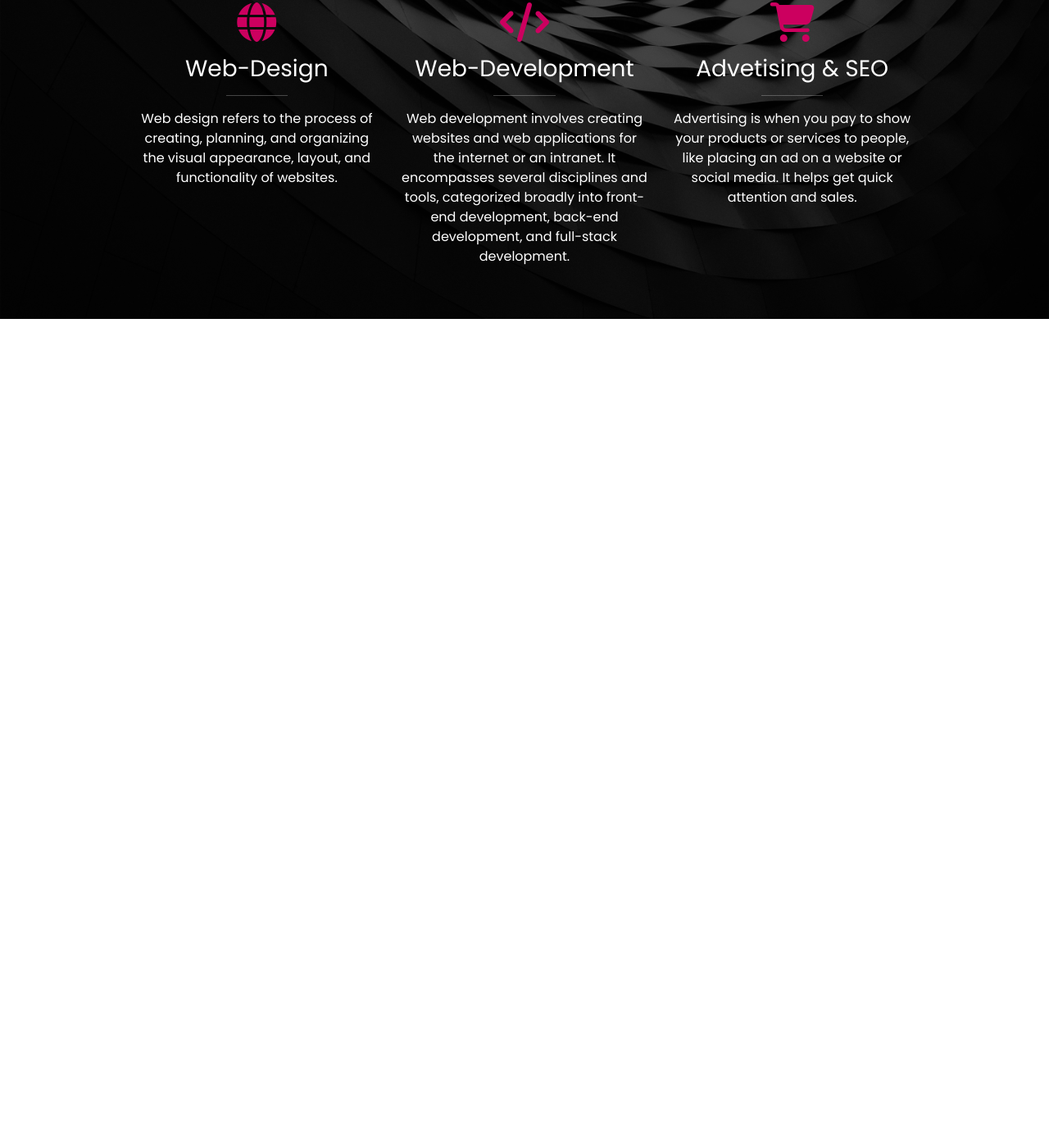
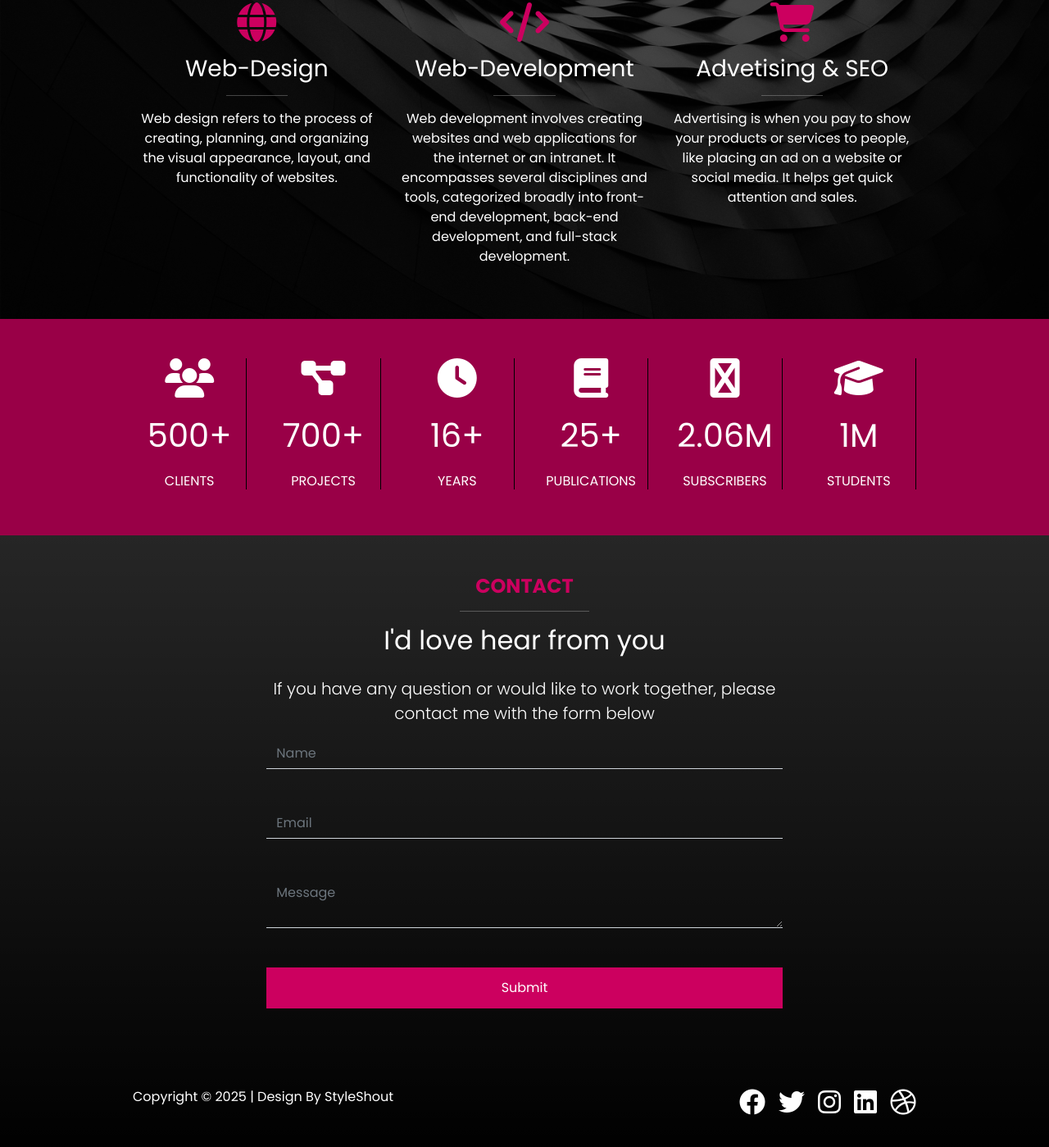
Before and after one commit to shaheencodex/Portfolio-Website, a website: page index.html in a window 1280 px wide. Shown: the part 3726-5125 px from the top of the page at 82% size. Before the commit the page ends 4115 px from the top, so only its background shows below. Drawn offline with nearby package versions, Linux system fonts and the light colour scheme; files that its build step writes are made by us from their sources.

Commit message:
Contact and form added

```diff
--- a/index.html
+++ b/index.html
@@ -370,6 +370,127 @@
         </div>
       </div>
     </section>
+
+    <section class="stats py-5 text-bg-secondary">
+      <div class="container">
+        <div class="row">
+          <div class="col-md-4 col-lg-2">
+            <div class="stat text-center border-end border-dark">
+              <i class="fas fa-users fa-3x mb-3"></i>
+              <p class="fs-1">500+</p>
+              <h3 class="fs-6 text-uppercase">Clients</h3>
+            </div>
+          </div>
+          <div class="col-md-4 col-lg-2">
+            <div class="stat text-center border-end border-dark">
+              <i class="fas fa-project-diagram fa-3x mb-3"></i>
+              <p class="fs-1">700+</p>
+              <h3 class="fs-6 text-uppercase">Projects</h3>
+            </div>
+          </div>
+          <div class="col-md-4 col-lg-2">
+            <div class="stat text-center border-end border-dark">
+              <i class="fas fa-clock fa-3x mb-3"></i>
+              <p class="fs-1">16+</p>
+              <h3 class="fs-6 text-uppercase">Years</h3>
+            </div>
+          </div>
+          <div class="col-md-4 col-lg-2">
+            <div class="stat text-center border-end border-dark">
+              <i class="fas fa-book fa-3x mb-3"></i>
+              <p class="fs-1">25+</p>
+              <h3 class="fs-6 text-uppercase">Publications</h3>
+            </div>
+          </div>
+          <div class="col-md-4 col-lg-2">
+            <div class="stat text-center border-end border-dark">
+              <i class="fas fa-youtube fa-3x mb-3"></i>
+              <p class="fs-1">2.06M</p>
+              <h3 class="fs-6 text-uppercase">Subscribers</h3>
+            </div>
+          </div>
+          <div class="col-md-4 col-lg-2">
+            <div class="stat text-center border-end border-dark">
+              <i class="fas fa-graduation-cap fa-3x mb-3"></i>
+              <p class="fs-1">1M</p>
+              <h3 class="fs-6 text-uppercase">Students</h3>
+            </div>
+          </div>
+        </div>
+      </div>
+    </section>
+    <!-- Contact -->
+    <section class="contact text-bg-dark bg-gradient py-5">
+      <div class="container">
+        <div class="row">
+          <div class="col-md-8 offset-md-2">
+            <div class="text-center mb-5">
+              <h4 class="text-uppercase fw-bold text-primary">Contact</h4>
+              <hr class="w-25 mx-auto" />
+              <h2 class="mb-4">I'd love hear from you</h2>
+              <p class="lead">
+                If you have any question or would like to work together, please
+                contact me with the form below
+              </p>
+
+              <!-- Form -->
+              <form action="">
+                <div class="mb-5">
+                  <input
+                    type="text"
+                    class="form-control bg-transparent border-top-0 border-start-0 border-end-0 rounded-0 border-muted text-white"
+                    placeholder="Name"
+                  />
+                </div>
+                <div class="mb-5">
+                  <input
+                    type="email"
+                    class="form-control bg-transparent border-top-0 border-start-0 border-end-0 rounded-0 border-muted text-white"
+                    placeholder="Email"
+                  />
+                </div>
+                <div class="mb-5">
+                  <textarea
+                    type="textarea"
+                    class="form-control bg-transparent border-top-0 border-start-0 border-end-0 rounded-0 border-muted text-white"
+                    placeholder="Message"
+                  ></textarea>
+                </div>
+                <div class="mb-5 d-grid">
+                  <button type="submit" class="btn btn-primary">Submit</button>
+                </div>
+              </form>
+            </div>
+          </div>
+        </div>
+
+        <!-- Footer -->
+
+        <div class="d-flex mt-5">
+          <p class="flex-grow-1">
+            Copyright &copy; 2025 | Design By StyleShout
+          </p>
+          <div class="hstack gap-3">
+            <a href="#">
+              <i class="fab fa-facebook fa-2x text-white"></i>
+            </a>
+            <a href="#">
+              <i class="fab fa-twitter fa-2x text-white"></i>
+            </a>
+            <a href="#">
+              <i class="fab fa-instagram fa-2x text-white"></i>
+            </a>
+            <a href="#">
+              <i class="fab fa-linkedin fa-2x text-white"></i>
+            </a>
+            <a href="#">
+              <i class="fab fa-dribbble fa-2x text-white"></i>
+            </a>
+          </div>
+        </div>
+      </div>
+    </section>
+
     <script src="js/bootstrap.bundle.min.js"></script>
     <script src="js/lightbox-plus-jquery.min.js"></script>
     <script src="js/script.js"></script>
--- a/scss/styles.scss
+++ b/scss/styles.scss
@@ -64,4 +64,11 @@
     .about-content {
         flex-direction: column;
     }
+
+    .stats .stat {
+        border-right: 0 !important;
+        margin-bottom: 40px;
+        border-bottom: var(--bs-dark) solid 1px;
+        padding-bottom: 20px;
+    }
 }
```
